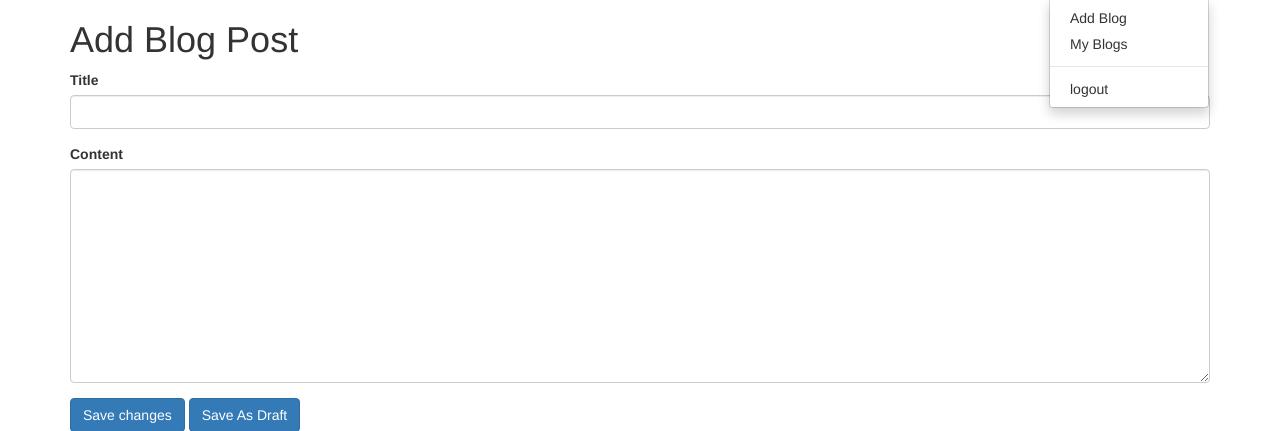
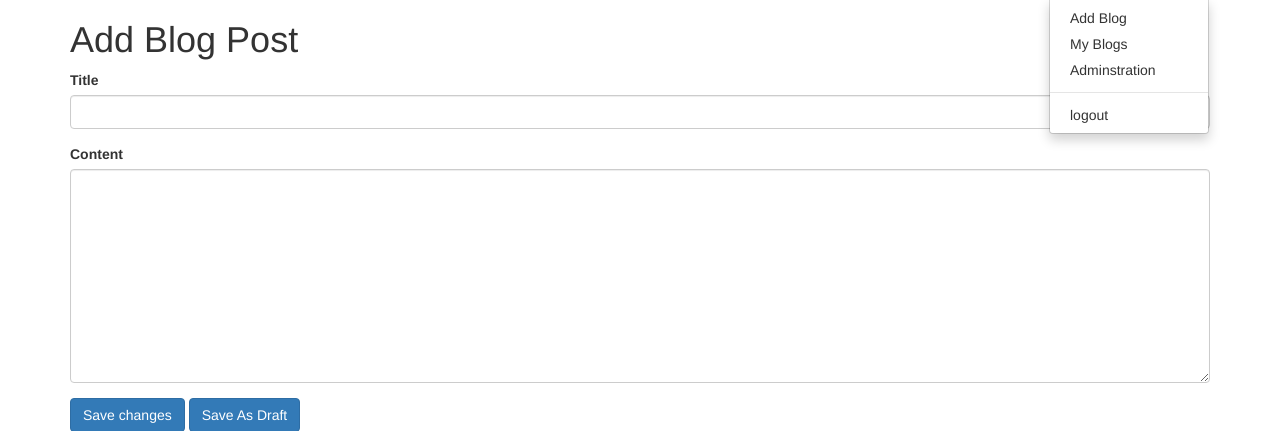
Before and after one commit to d3matt/d3matt.com, a Django app: page /d3matt/blog/add in a window 1280 px wide, after a click that opens the changed part. Shown: the part 72-503 px from the top of the page. Run offline with Django 3.2, Linux system fonts and the light colour scheme; the visitor is signed in with stand-in values (Sample User, id 1); some libraries are stand-ins or nearby versions.

Commit message:
add admin link if user is superuser

```diff
--- a/templates/base.html
+++ b/templates/base.html
@@ -79,6 +79,9 @@ body {
           <ul class="dropdown-menu">
             <li><a href="/d3matt/blog/add/">Add Blog</a></li>
             <li><a href="/d3matt/blog/me/">My Blogs</a></li>
+            {% if user.is_superuser %}
+            <li><a href="/admin/">Adminstration</a></li>
+            {% endif %}
             <li class="divider"></li>
             <li><a href="/accounts/logout/">logout</a></li>
           </ul>
```
